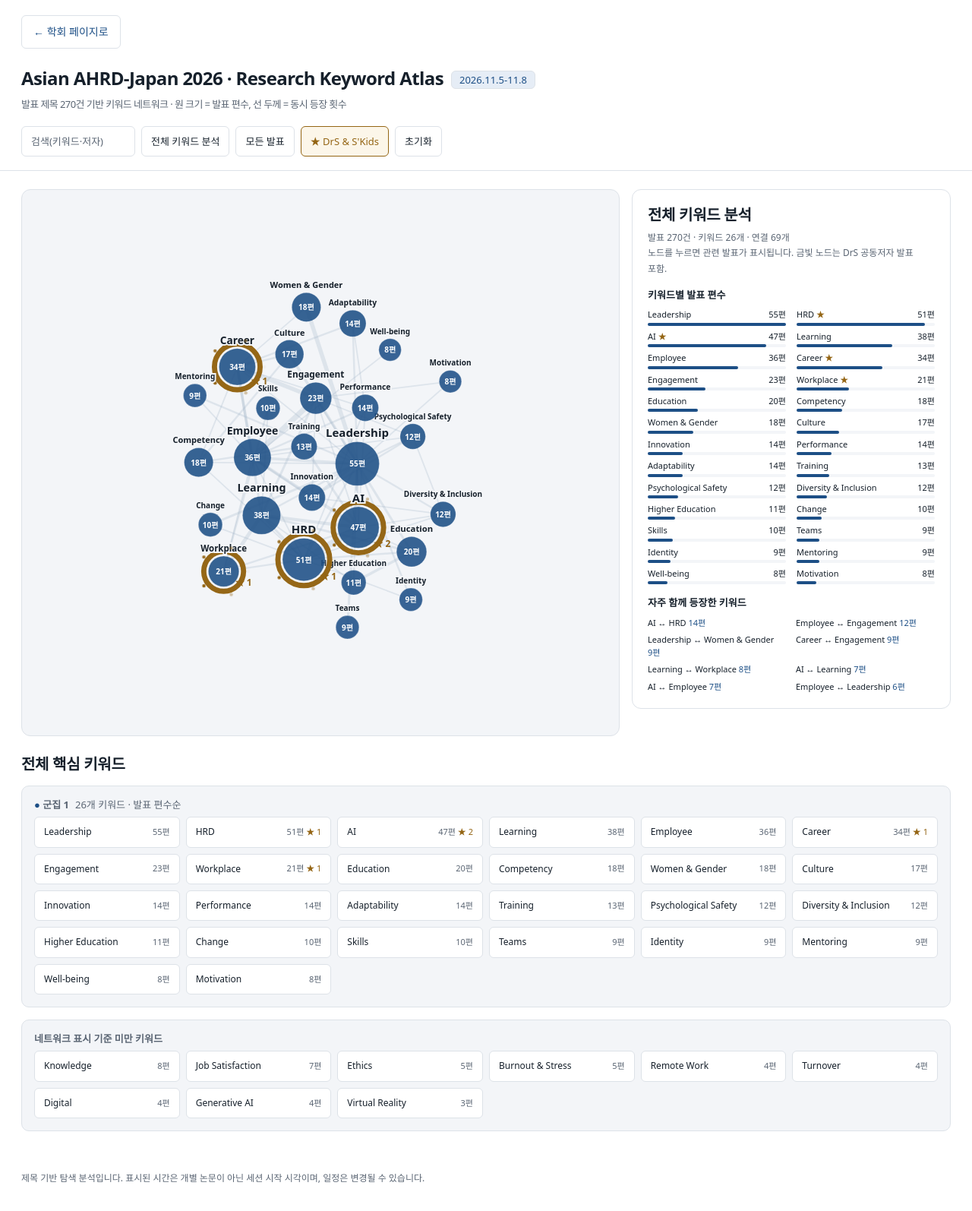
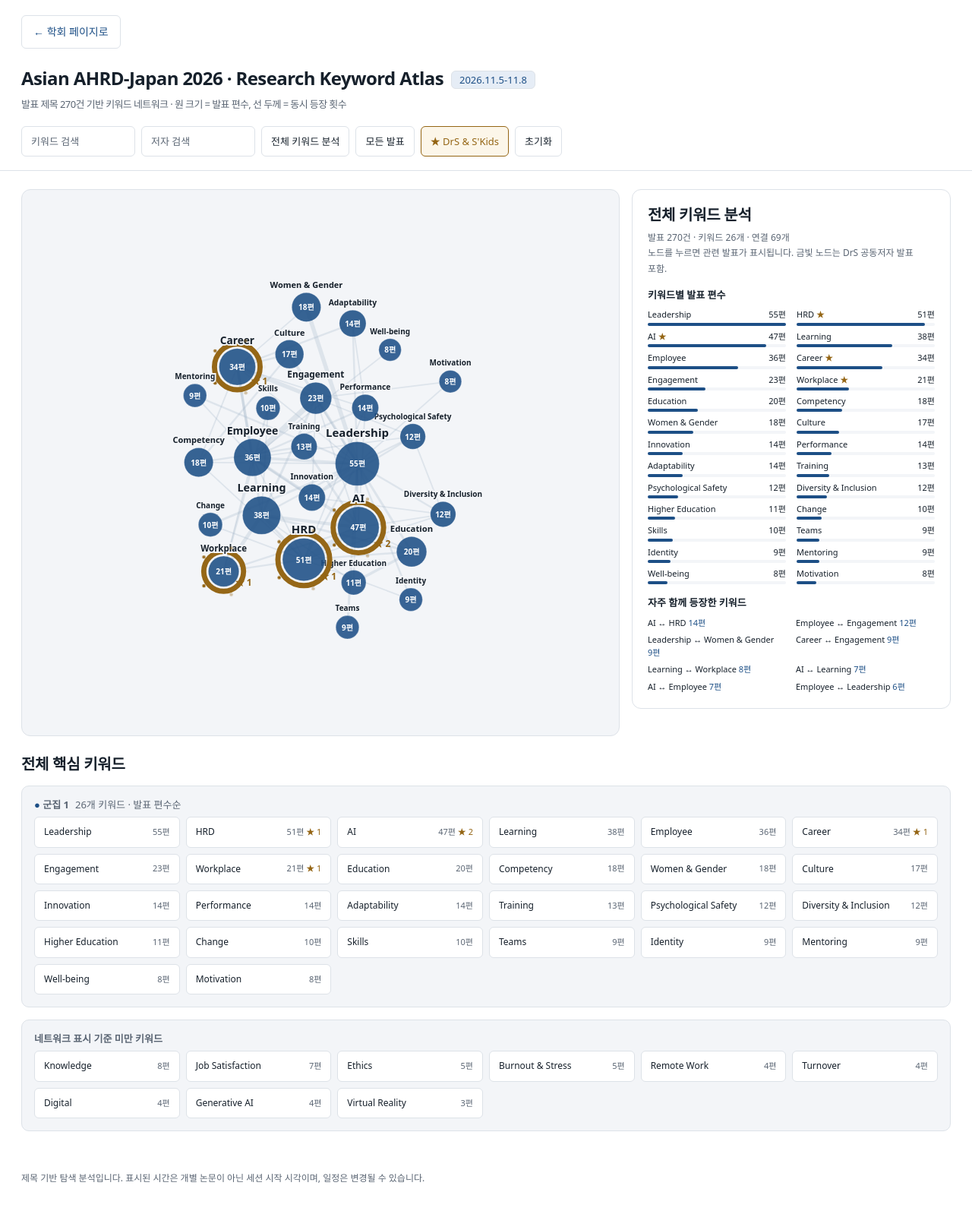
Before and after one commit to drsprolab/drsprolab.github.io, a Jekyll site: the page assets/conference/asian-ahrd-2026.html, which Jekyll copies as it is, in a window 1280 px wide. Shown: the whole page at 76% size. Built offline with Jekyll 4.4.1, drawn with Linux system fonts in a browser that asks for light colours; some web fonts are replaced.

Commit message:
Asian AHRD 2026(해외 학술대회): 통합 검색 대신 키워드 검색·저자 검색을 별도 입력칸으로 분리. 저자 검색에서 undefined 함수 split() 호출 버그도 함께 수정
Co-Authored-By: Claude Sonnet 5 <noreply@anthropic.com>

```diff
--- a/assets/conference/asian-ahrd-2026.html
+++ b/assets/conference/asian-ahrd-2026.html
@@ -29,7 +29,7 @@ aside.is-list{max-height:720px;overflow-y:auto;scrollbar-width:thin}aside h2{mar
 </style></head><body>
 <nav class="atlas-back" aria-label="학회 목록"><a class="conference-open" href="/conference/asian-ahrd-2026/" target="_top">← 학회 페이지로</a></nav>
 <header><h1>Asian AHRD-Japan 2026 · Research Keyword Atlas<span class="dt">2026.11.5-11.8</span><small>발표 제목 270건 기반 키워드 네트워크 · 원 크기 = 발표 편수, 선 두께 = 동시 등장 횟수</small></h1>
-<div class="ctl"><input id="q" placeholder="검색(키워드·저자)"><button id="overview">전체 키워드 분석</button><button id="all">모든 발표</button><button class="gold" id="sb">★ DrS &amp; S'Kids</button><button id="rs">초기화</button></div></header>
+<div class="ctl"><input id="qk" placeholder="키워드 검색"><input id="qa" placeholder="저자 검색"><button id="overview">전체 키워드 분석</button><button id="all">모든 발표</button><button class="gold" id="sb">★ DrS &amp; S'Kids</button><button id="rs">초기화</button></div></header>
 <main><div id="g"><svg></svg></div><p class="atlas-zoom-hint">그림을 누르면 가로로 크게 볼 수 있습니다.</p><aside id="pn"></aside></main>
 <section class="lg" id="lg"></section>
 <p class="note">제목 기반 탐색 분석입니다. 표시된 시간은 개별 논문이 아닌 세션 시작 시각이며, 일정은 변경될 수 있습니다.</p>
@@ -64,11 +64,12 @@ const item=(p,showSchedule=false)=>`<div class="it ${p.s?'s':''}">${p.s?'<span s
 function hl(id){G.style("opacity",d=>!id||d.id==id||(adj[id]||[]).some(([m])=>m==d.id)?1:.18);L.attr("stroke-opacity",d=>!id?.25:(d.source.id==id||d.target.id==id)?.8:.05)}
 function show(id){pn.classList.add("is-list");pn.scrollTop=0;hl(id);const ps=D.P.filter(p=>p.k.includes(id)).sort((a,b)=>b.s-a.s);const nb=(adj[id]||[]).sort((a,b)=>b[1]-a[1]).slice(0,5).map(x=>x[0]+" "+x[1]).join(" · ");
 pn.innerHTML=`<h2>${id} <span style="color:var(--accent)">${ps.length}편</span></h2>${nb?`<p style="font-size:12px;color:var(--muted)">주요 연결: ${nb}</p>`:''}`+ps.map(p=>item(p)).join("")}
-document.getElementById("overview").onclick=()=>{q.value="";home()};
-document.getElementById("all").onclick=()=>{pn.classList.add("is-list");hl(null);q.value="";pn.innerHTML=`<h2>모든 발표 ${D.P.length}편</h2><p style="font-size:12px;color:var(--muted)">전체 발표 목록 · 날짜 · 세션 시작 · 장소 · 세션</p>`+D.P.map(p=>item(p,true)).join("");pn.scrollTop=0};
+document.getElementById("overview").onclick=()=>{qk.value="";qa.value="";home()};
+document.getElementById("all").onclick=()=>{pn.classList.add("is-list");hl(null);qk.value="";qa.value="";pn.innerHTML=`<h2>모든 발표 ${D.P.length}편</h2><p style="font-size:12px;color:var(--muted)">전체 발표 목록 · 날짜 · 세션 시작 · 장소 · 세션</p>`+D.P.map(p=>item(p,true)).join("");pn.scrollTop=0};
 sb.onclick=()=>{pn.classList.add("is-list");pn.scrollTop=0;hl(null);G.style("opacity",d=>d.s?1:.2);const ps=D.P.filter(p=>p.s);pn.innerHTML=`<h2 style="color:var(--atlas-gold)">★ DrS &amp; S'Kids 발표 ${ps.length}편</h2><p style="font-size:12px;color:var(--muted)">날짜 · 세션 시작 · 장소 · 세션</p>`+ps.map(p=>item(p)).join("")};
-rs.onclick=()=>{home();q.value="";sim.alpha(.8).restart()};
-q.oninput=()=>{const v=q.value.trim().toLowerCase();if(!v)return home();const m=nodes.find(n=>n.id.toLowerCase().includes(v));if(m)return show(m.id);const ps=D.P.filter(p=>p.a.toLowerCase().includes(v));pn.classList.add("is-list");pn.scrollTop=0;hl(null);pn.innerHTML=ps.length?`<h2>"${q.value.trim()}" 검색 <span style="color:var(--accent)">${ps.length}편</span></h2><p style="font-size:12px;color:var(--muted)">저자 이름으로 찾은 결과입니다.</p>`+split(ps):`<p style="font-size:13px">"${q.value.trim()}"에 해당하는 키워드·저자가 없습니다.</p>`};
+rs.onclick=()=>{home();qk.value="";qa.value="";sim.alpha(.8).restart()};
+qk.oninput=()=>{qa.value="";const v=qk.value.trim().toLowerCase();if(!v)return home();const m=nodes.find(n=>n.id.toLowerCase().includes(v));if(m)return show(m.id);pn.classList.add("is-list");pn.scrollTop=0;hl(null);pn.innerHTML=`<p style="font-size:13px">"${qk.value.trim()}"에 해당하는 키워드가 없습니다.</p>`};
+qa.oninput=()=>{qk.value="";const v=qa.value.trim().toLowerCase();if(!v)return home();const ps=D.P.filter(p=>p.a.toLowerCase().includes(v));pn.classList.add("is-list");pn.scrollTop=0;hl(null);pn.innerHTML=ps.length?`<h2>"${qa.value.trim()}" 저자 검색 <span style="color:var(--accent)">${ps.length}편</span></h2>`+ps.map(p=>item(p,true)).join(""):`<p style="font-size:13px">"${qa.value.trim()}"에 해당하는 저자가 없습니다.</p>`};
 const chip=n=>`<button type="button" class="chip" data-k="${n.id}"><span>${n.id}</span><span class="keyword-count">${n.n}편${n.s?` <span class="st">★ ${n.s}</span>`:''}</span></button>`;
 lg.innerHTML=`<h2>전체 핵심 키워드</h2>`+gs.map((g,i)=>`<div class="grp"><h3><span style="color:${col[i%6]}">●</span> 군집 ${i+1}<span class="cluster-count">${g.length}개 키워드 · 발표 편수순</span></h3><div class="keyword-grid">${g.sort((a,b)=>b.n-a.n).map(chip).join("")}</div></div>`).join("")+(D.O.length?`<div class="grp"><h3>네트워크 표시 기준 미만 키워드</h3><div class="keyword-grid">${D.O.map(chip).join("")}</div></div>`:'');
 lg.querySelectorAll(".chip").forEach(c=>c.onclick=()=>{show(c.dataset.k);el.scrollIntoView({behavior:"smooth"})});
```
